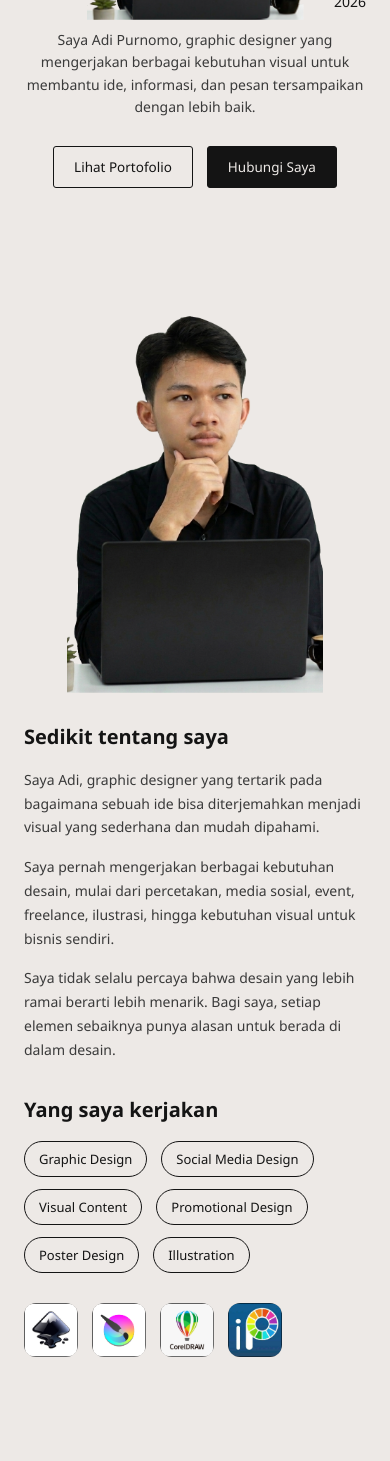
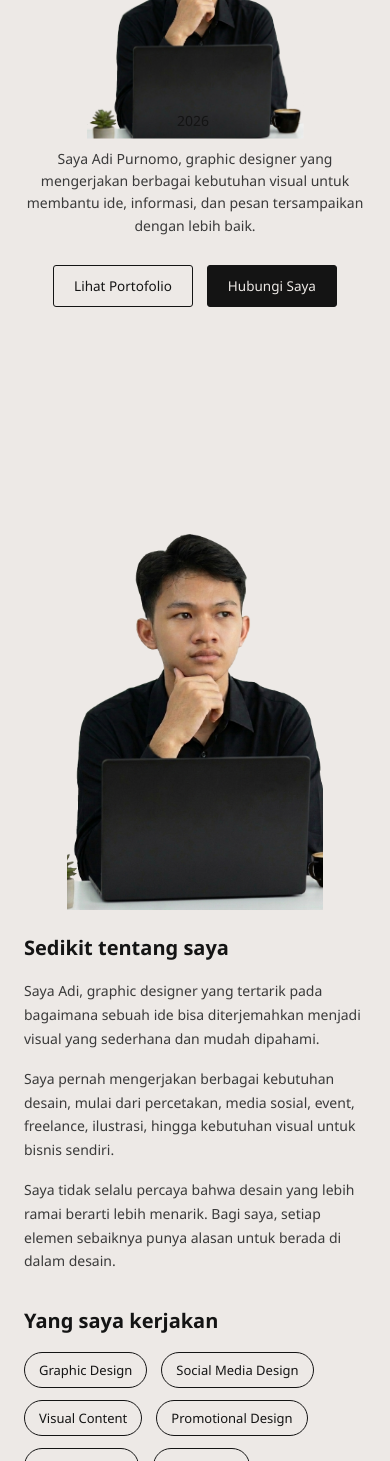
Before and after one commit to puromooadi/portfolio, a plain HTML site: page index.html in a window 390 px wide. Shown: the part 378-1839 px from the top of the page. Drawn offline with Linux system fonts and the light colour scheme.

Commit message:
Update Section

```diff
--- a/style.css
+++ b/style.css
@@ -7,6 +7,7 @@
   --footer-bg: #cfcfcf;
   --font: 'Poppins', 'Segoe UI', sans-serif;
   --reveal-ease: cubic-bezier(0.16, 1, 0.3, 1);
+  --nav-h: 88px;
 }
 
 html[data-theme="dark"] {
@@ -37,7 +38,7 @@ body {
   font-family: var(--font);
   color: var(--ink);
   overflow-x: hidden;
-  padding-top: 88px;
+  padding-top: var(--nav-h);
 }
 
 a {
@@ -66,7 +67,7 @@ ul {
 #about,
 #portfolio,
 #contact {
-  scroll-margin-top: 88px;
+  scroll-margin-top: var(--nav-h);
 }
 
 .navbar {
@@ -186,9 +187,14 @@ ul {
 /* ===== Hero ===== */
 .hero {
   position: relative;
+  display: flex;
+  flex-direction: column;
+  justify-content: center;
+  min-height: calc(100vh - var(--nav-h));
+  min-height: calc(100dvh - var(--nav-h));
   max-width: 600px;
   margin: 0 auto;
-  padding: 40px 20px 60px;
+  padding: 40px 20px;
   text-align: center;
 }
 
@@ -286,11 +292,12 @@ ul {
 .about {
   position: relative;
   display: flex;
-  align-items: flex-end;
-  min-height: 100vh;
+  align-items: center;
+  min-height: calc(100vh - var(--nav-h));
+  min-height: calc(100dvh - var(--nav-h));
   max-width: 1200px;
   margin: 0 auto;
-  padding: 60px 40px 0 0;
+  padding: 60px 40px 60px 0;
   gap: 40px;
 }
 
@@ -299,7 +306,7 @@ ul {
   width: 34%;
   max-width: 420px;
   margin-left: -40px;
-  align-self: flex-end;
+  align-self: center;
 }
 
 .about-portrait {
@@ -312,7 +319,6 @@ ul {
 
 .about-content {
   flex: 1 1 auto;
-  padding: 40px 0 60px;
   max-width: 700px;
 }
 
@@ -378,9 +384,14 @@ ul {
 
 /* ===== Portfolio ===== */
 .portfolio {
+  display: flex;
+  flex-direction: column;
+  justify-content: center;
+  min-height: calc(100vh - var(--nav-h));
+  min-height: calc(100dvh - var(--nav-h));
   max-width: 1200px;
   margin: 0 auto;
-  padding: 60px 40px 80px;
+  padding: 60px 40px;
   text-align: center;
 }
 
@@ -595,9 +606,14 @@ ul {
 
 /* ===== Contact ===== */
 .contact {
+  display: flex;
+  flex-direction: column;
+  justify-content: center;
+  min-height: calc(100vh - var(--nav-h));
+  min-height: calc(100dvh - var(--nav-h));
   max-width: 700px;
   margin: 0 auto;
-  padding: 60px 24px 80px;
+  padding: 60px 24px;
   text-align: center;
 }
 
@@ -713,10 +729,12 @@ ul {
 @media (max-width: 900px) {
   .about {
     flex-direction: column;
-    align-items: stretch;
-    min-height: 0;
-    padding: 40px 24px 0;
-    gap: 0;
+    align-items: center;
+    justify-content: center;
+    min-height: calc(100vh - var(--nav-h));
+    min-height: calc(100dvh - var(--nav-h));
+    padding: 40px 24px;
+    gap: 24px;
   }
 
   .about-photo {
@@ -728,7 +746,6 @@ ul {
 
   .about-content {
     max-width: none;
-    padding: 30px 0 60px;
     text-align: left;
   }
 
@@ -740,7 +757,7 @@ ul {
   }
 
   .portfolio {
-    padding: 50px 24px 60px;
+    padding: 50px 24px;
   }
 }
 
```
